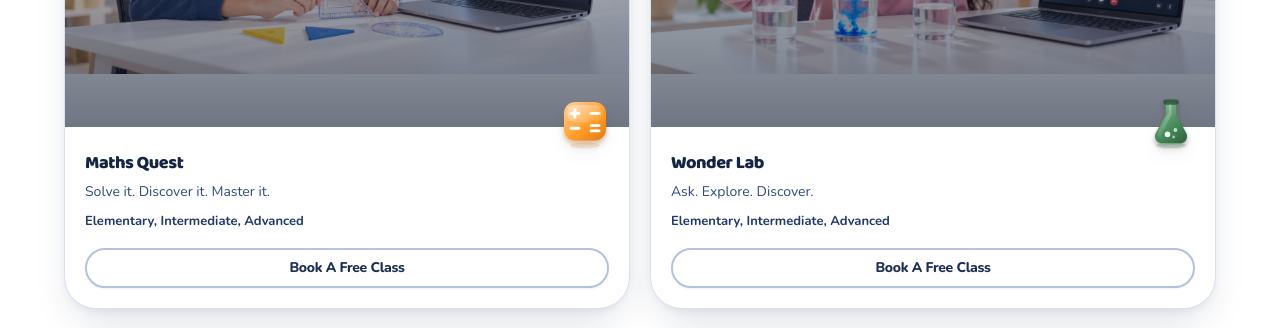
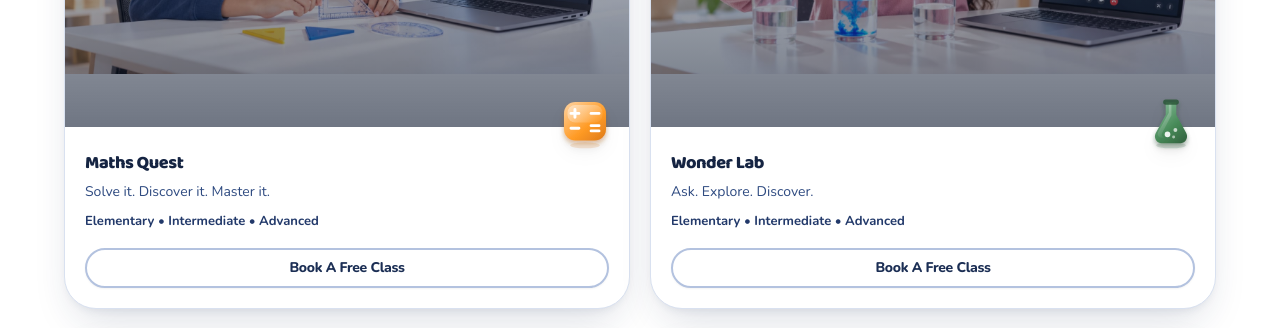
Before and after one commit to Lakshayg001/OnlyTeacher, a React (Vite) app: page /courses in a window 1280 px wide. Shown: the part 860-1188 px from the top of the page. Built offline with nearby package versions, Linux system fonts and the light colour scheme.

Commit message:
Hide categories for Exam Edge and use bullet separator

```diff
--- a/src/pages/Courses.tsx
+++ b/src/pages/Courses.tsx
@@ -114,9 +114,11 @@ export default function Courses() {
           </h3>
           <p className="mt-1.5 flex-1 text-[14px] leading-relaxed text-navy-500">{c.blurb}</p>
 
-          <p className="mt-2 text-[13px] font-bold text-navy-600">
-           Elementary, Intermediate, Advanced
-          </p>
+          {c.id !== 'c4' && (
+           <p className="mt-2 text-[13px] font-bold text-navy-600">
+            Elementary • Intermediate • Advanced
+           </p>
+          )}
 
           <Button to="/contact" variant="outline" size="sm" full className="mt-4">
            Book A Free Class
```
